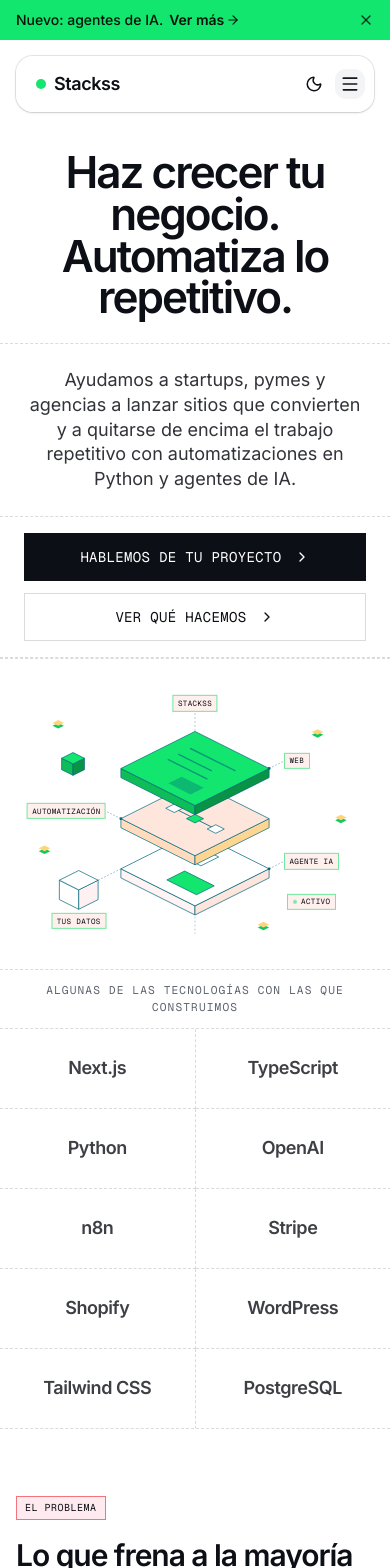
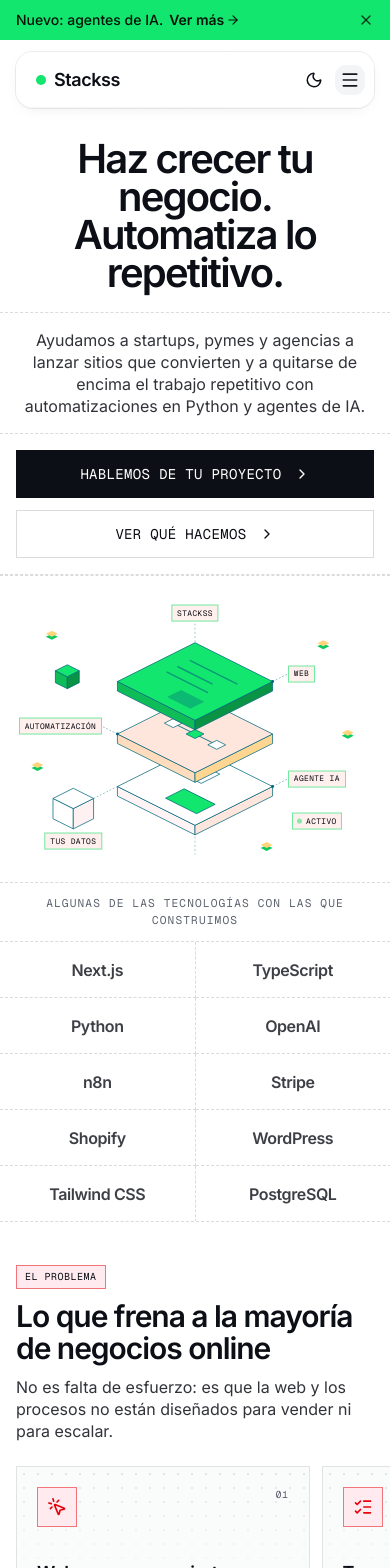
Before and after one commit to hugo-cordoba/stackss, a Next.js app: page / in a window 390 px wide. Shown: the top 1568 px of the page. Built offline with nearby package versions, Linux system fonts and the light colour scheme.

Commit message:
upd mobile dashboard

```diff
--- a/src/app/globals.css
+++ b/src/app/globals.css
@@ -143,6 +143,80 @@
   }
 }
 
+@layer components {
+  .liquid-glass {
+    --glass: 58%;
+    --glass-drop: 0 4px 16px -6px rgb(0 0 0 / 0.1);
+    position: relative;
+    background-color: color-mix(in oklch, var(--background) var(--glass), transparent);
+    background-image: linear-gradient(
+      135deg,
+      rgb(255 255 255 / 0.45),
+      rgb(255 255 255 / 0.08) 45%,
+      rgb(255 255 255 / 0.25)
+    );
+    -webkit-backdrop-filter: blur(12px) saturate(1.5);
+    backdrop-filter: blur(12px) saturate(1.5);
+    box-shadow:
+      0 0 0 1px color-mix(in oklch, var(--foreground) 7%, transparent),
+      inset 0 1px 0 rgb(255 255 255 / 0.7),
+      inset 0 -1px 0 rgb(0 0 0 / 0.04),
+      var(--glass-drop);
+    transition:
+      background-color 0.3s,
+      box-shadow 0.3s;
+  }
+
+  /* Borde de luz degradado: brilla en las esquinas superior-izquierda e inferior-derecha */
+  .liquid-glass::after {
+    content: "";
+    position: absolute;
+    inset: 0;
+    padding: 1px;
+    border-radius: inherit;
+    pointer-events: none;
+    background: linear-gradient(
+      160deg,
+      rgb(255 255 255 / 0.8),
+      rgb(255 255 255 / 0) 35%,
+      rgb(255 255 255 / 0) 65%,
+      rgb(255 255 255 / 0.5)
+    );
+    -webkit-mask:
+      linear-gradient(#000 0 0) content-box,
+      linear-gradient(#000 0 0);
+    -webkit-mask-composite: xor;
+    mask:
+      linear-gradient(#000 0 0) content-box,
+      linear-gradient(#000 0 0);
+    mask-composite: exclude;
+  }
+
+  .liquid-glass[data-scrolled="true"] {
+    --glass: 78%;
+    --glass-drop: 0 10px 30px -10px rgb(0 0 0 / 0.18);
+  }
+
+  .dark .liquid-glass {
+    --glass-drop: 0 8px 24px -10px rgb(0 0 0 / 0.5);
+    background-image: linear-gradient(
+      135deg,
+      rgb(255 255 255 / 0.1),
+      rgb(255 255 255 / 0.02) 45%,
+      rgb(255 255 255 / 0.06)
+    );
+    box-shadow:
+      0 0 0 1px rgb(255 255 255 / 0.08),
+      inset 0 1px 0 rgb(255 255 255 / 0.16),
+      inset 0 -1px 0 rgb(0 0 0 / 0.3),
+      var(--glass-drop);
+  }
+
+  .dark .liquid-glass[data-scrolled="true"] {
+    --glass-drop: 0 12px 32px -10px rgb(0 0 0 / 0.65);
+  }
+}
+
 @media (prefers-reduced-motion: reduce) {
   html {
     scroll-behavior: auto;
--- a/src/components/layout/navbar-mobile-menu.tsx
+++ b/src/components/layout/navbar-mobile-menu.tsx
@@ -18,7 +18,7 @@ export function NavbarMobileMenu({ onClose }: { onClose: () => void }) {
       animate={{ opacity: 1, y: 0, scale: 1 }}
       exit={{ opacity: 0, y: -8, scale: 0.97 }}
       transition={{ duration: 0.25, ease: EASE }}
-      className="absolute inset-x-0 top-full mt-2 origin-top rounded-xl bg-background/95 p-3 shadow-xl ring-1 ring-foreground/10 backdrop-blur-xl md:hidden"
+      className="liquid-glass absolute inset-x-0 top-full mt-2 origin-top rounded-xl p-3 [--glass:88%] md:hidden"
     >
       <nav aria-label="Móvil" className="flex flex-col gap-1">
         {nav.links.map((link, index) => (
--- a/src/components/layout/navbar.tsx
+++ b/src/components/layout/navbar.tsx
@@ -52,7 +52,7 @@ export function Navbar() {
   const closeMenu = () => setOpen(false)
 
   return (
-    <header className="sticky top-4 z-40 mt-4 h-14 px-4 sm:px-6 lg:px-8">
+    <header className="sticky top-3 z-40 mt-3 h-14 px-4 sm:top-4 sm:mt-4 sm:px-6 lg:px-8">
       <motion.div
         initial={{ y: -80, opacity: 0, maxWidth: WIDTH_TOP }}
         animate={{
@@ -64,12 +64,8 @@ export function Navbar() {
         className="relative mx-auto w-full"
       >
         <div
-          className={cn(
-            "flex h-14 items-center justify-between rounded-xl pr-2 pl-5 ring-1 ring-foreground/10 backdrop-blur-xl transition-[background-color,box-shadow] duration-300",
-            scrolled
-              ? "bg-background/90 shadow-lg shadow-foreground/5"
-              : "bg-background/60 shadow-sm"
-          )}
+          data-scrolled={scrolled}
+          className="liquid-glass flex h-14 items-center justify-between rounded-xl pr-2 pl-5"
         >
           <Link
             href="/"
--- a/src/components/sections/hero.tsx
+++ b/src/components/sections/hero.tsx
@@ -81,23 +81,23 @@ export function Hero() {
             {/* Fila vacía: solo escritorio (absorbe el espacio sobrante y marca la rejilla) */}
             <DashedRow className="hidden min-h-12 flex-1 lg:block lg:min-h-20" />
 
-            <DashedRow className="px-6 pt-10 pb-6 sm:px-10 lg:py-6">
+            <DashedRow className="px-4 pt-8 pb-5 sm:px-10 sm:pt-10 sm:pb-6 lg:py-6">
               <Reveal>
-                <h1 className="text-[2.75rem] leading-[0.95] font-semibold tracking-[-0.045em] text-pretty sm:text-6xl lg:text-[4.5rem]">
+                <h1 className="text-[2.5rem] leading-[0.95] font-semibold tracking-[-0.045em] text-pretty sm:text-6xl lg:text-[4.5rem]">
                   {hero.title}
                 </h1>
               </Reveal>
             </DashedRow>
 
-            <DashedRow className="px-6 py-6 sm:px-10">
+            <DashedRow className="px-4 py-4 sm:px-10 sm:py-6">
               <Reveal delay={0.08}>
-                <p className="mx-auto max-w-xl text-lg leading-snug text-foreground/85 sm:text-xl lg:mx-0">
+                <p className="mx-auto max-w-xl text-base leading-snug text-foreground/85 sm:text-xl lg:mx-0">
                   {hero.subtitle}
                 </p>
               </Reveal>
             </DashedRow>
 
-            <DashedRow className="px-6 py-4 sm:px-10 sm:py-0">
+            <DashedRow className="px-4 py-4 sm:px-10 sm:py-0">
               <Reveal delay={0.16}>
                 <div className="flex flex-col gap-3 sm:flex-row sm:justify-center lg:justify-start">
                   <HeroButton href={hero.primaryCta.href} variant="primary">
@@ -114,7 +114,7 @@ export function Hero() {
           {/* Ilustración */}
           <div
             className={cn(
-              "flex items-center justify-center border-t p-6 lg:border-t-0 lg:p-8",
+              "flex items-center justify-center border-t p-4 sm:p-6 lg:border-t-0 lg:p-8",
               DASH
             )}
           >
@@ -143,7 +143,7 @@ export function Hero() {
                 <li
                   key={name}
                   className={cn(
-                    "flex h-20 items-center justify-center border-r border-b px-3 text-center text-lg font-semibold tracking-tight text-foreground/80 sm:h-[88px]",
+                    "flex h-14 items-center justify-center border-r border-b px-3 text-center text-base font-semibold tracking-tight text-foreground/80 sm:h-[88px] sm:text-lg",
                     DASH
                   )}
                 >
--- a/src/components/sections/problem.tsx
+++ b/src/components/sections/problem.tsx
@@ -18,7 +18,7 @@ export function Problem() {
     return {
       key: item.title,
       content: (
-        <article className="group relative flex h-full w-full flex-col gap-12 overflow-hidden border border-foreground/10 bg-muted/40 p-6 transition-colors duration-300 hover:border-destructive/40 hover:bg-card sm:p-7">
+        <article className="group relative flex h-full w-full flex-col gap-8 overflow-hidden border border-foreground/10 bg-muted/40 p-5 transition-colors duration-300 hover:border-destructive/40 hover:bg-card sm:gap-12 sm:p-7">
           {/* Rejilla de puntos que se desvanece hacia abajo */}
           <div
             aria-hidden="true"
@@ -52,16 +52,16 @@ export function Problem() {
   })
 
   return (
-    <section className="mx-auto max-w-6xl px-4 py-16 sm:px-6 sm:py-20 lg:px-8">
+    <section className="mx-auto max-w-6xl px-4 py-10 sm:px-6 sm:py-16 lg:px-8">
       <Reveal>
-        <div className="grid items-end gap-6 lg:grid-cols-2 lg:gap-16">
+        <div className="grid items-end gap-3 sm:gap-6 lg:grid-cols-2 lg:gap-16">
           <div>
             <MonoTag tone="danger">{problem.eyebrow}</MonoTag>
-            <h2 className="mt-5 max-w-xl text-3xl leading-[1.05] font-semibold tracking-[-0.035em] text-pretty sm:text-5xl">
+            <h2 className="mt-3 max-w-xl text-3xl leading-[1.05] font-semibold tracking-[-0.035em] text-pretty sm:mt-5 sm:text-5xl">
               {problem.title}
             </h2>
           </div>
-          <p className="max-w-md text-lg leading-snug text-foreground/85 lg:justify-self-end">
+          <p className="max-w-md text-base leading-snug text-foreground/85 sm:text-lg lg:justify-self-end">
             {problem.subtitle}
           </p>
         </div>
@@ -69,7 +69,7 @@ export function Problem() {
 
       <SnapCarousel
         label="Problemas habituales"
-        className="mt-10 sm:mt-12"
+        className="mt-6 sm:mt-12"
         // En móvil el carrusel sangra hasta los bordes de la pantalla (-mx-4
         // compensa el px-4 de la sección); desde sm vuelve a ser el grid de 3.
         listClassName="max-sm:-mx-4 sm:grid sm:grid-cols-3 sm:gap-4"
--- a/src/components/sections/process.tsx
+++ b/src/components/sections/process.tsx
@@ -21,22 +21,22 @@ export function Process() {
   return (
     <section
       id="proceso"
-      className="mx-auto max-w-6xl px-4 py-16 sm:px-6 sm:py-20 lg:px-8"
+      className="mx-auto max-w-6xl px-4 py-10 sm:px-6 sm:py-16 lg:px-8"
     >
       <Reveal>
         <div className="max-w-2xl">
           <MonoTag>{process.eyebrow}</MonoTag>
-          <h2 className="mt-5 text-3xl leading-[1.05] font-semibold tracking-[-0.035em] text-pretty sm:text-5xl">
+          <h2 className="mt-3 text-3xl leading-[1.05] font-semibold tracking-[-0.035em] text-pretty sm:mt-5 sm:text-5xl">
             {process.title}
           </h2>
-          <p className="mt-4 text-lg leading-snug text-foreground/85">
+          <p className="mt-3 text-base leading-snug text-foreground/85 sm:mt-4 sm:text-lg">
             {process.subtitle}
           </p>
         </div>
       </Reveal>
 
       {/* 2x2 en móvil y tablet, 4 columnas escalonadas en escritorio */}
-      <ol className="mt-10 grid grid-cols-2 gap-3 sm:mt-14 sm:gap-4 lg:grid-cols-4 lg:items-start">
+      <ol className="mt-6 grid grid-cols-2 gap-2.5 sm:mt-14 sm:gap-4 lg:grid-cols-4 lg:items-start">
         {process.steps.map((step, index) => {
           const Icon = getIcon(step.icon)
           const isLast = index === lastIndex
--- a/src/components/sections/snap-carousel.tsx
+++ b/src/components/sections/snap-carousel.tsx
@@ -84,7 +84,7 @@ export function SnapCarousel({
         {/* Indicadores (solo móvil) */}
         <div
           className={cn(
-            "mt-5 flex items-center justify-center sm:hidden",
+            "mt-3 flex items-center justify-center sm:hidden",
             dotsClassName
           )}
         >
```
Also changed, not shown: src/components/layout/footer.tsx (+6 -6 lines), src/components/sections/capabilities.tsx (+7 -7 lines), src/components/sections/final-cta.tsx (+8 -8 lines), src/components/sections/solution.tsx (+12 -12 lines).
